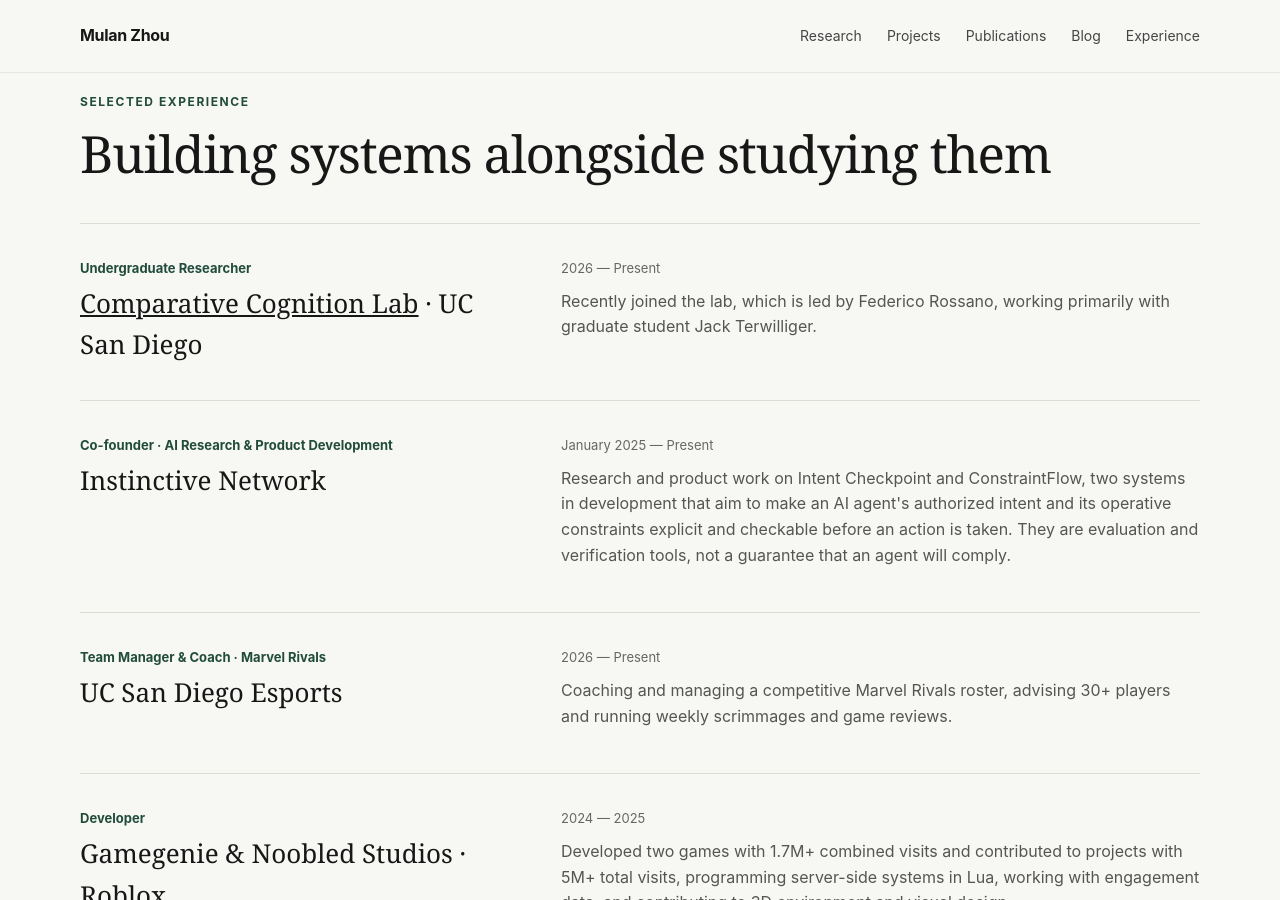
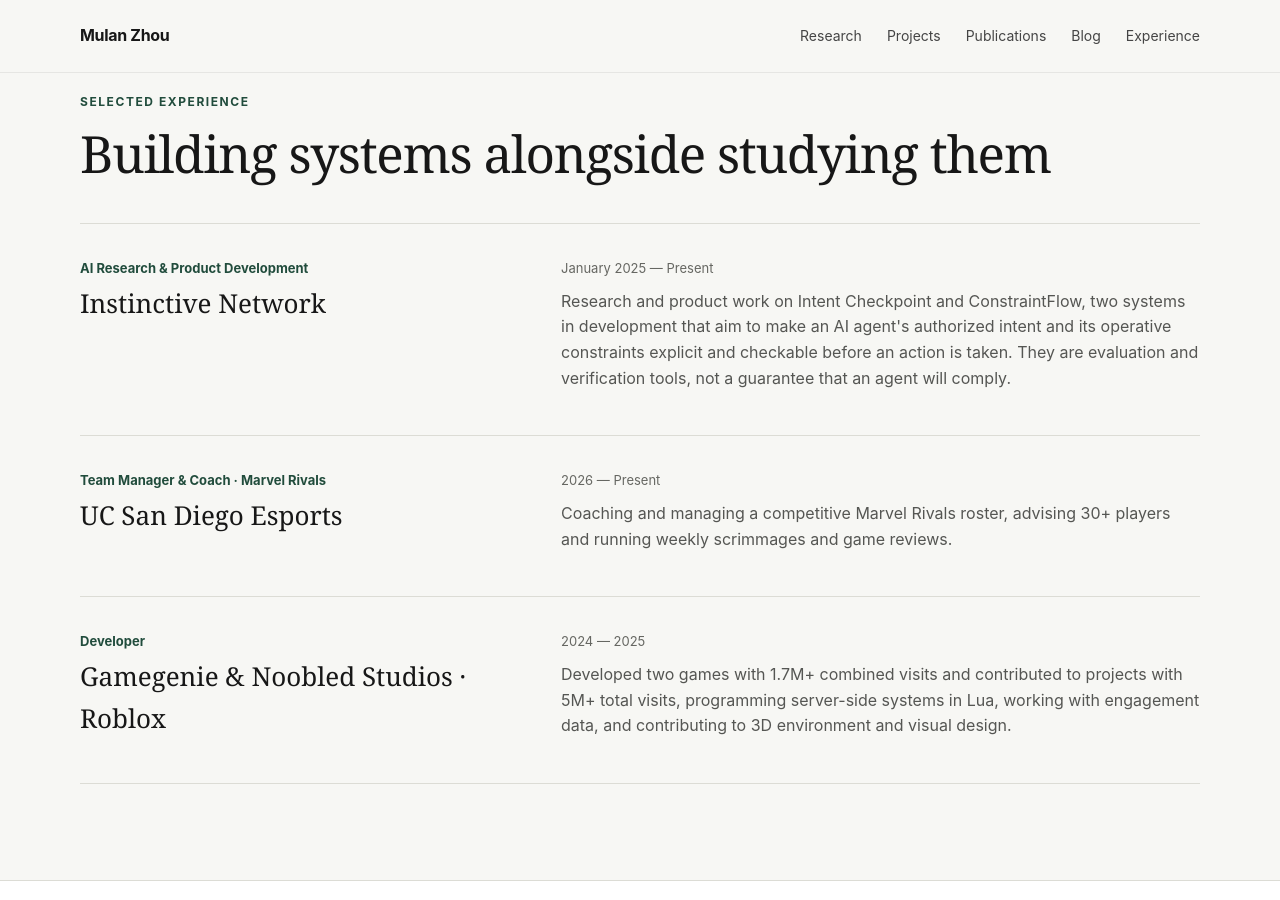
Before and after one commit to mulanz689/mulanz689.github.io, a Jekyll site: the page index.html, which Jekyll copies as it is, in a window 1280 px wide and 900 px high, scrolled down 4679 px. Built offline with Jekyll 4.4.1, drawn with Linux system fonts in a browser that asks for light colours.

Commit message:
Experience: drop Co-founder from the title, remove the lab entry
- Instinctive Network role is now AI Research & Product Development.
- Remove the Comparative Cognition Lab entry in full.

```diff
--- a/index.html
+++ b/index.html
@@ -225,21 +225,7 @@
       <div class="experience-list">
         <article class="experience-item">
           <div>
-            <p class="role">Undergraduate Researcher</p>
-            <h3><a href="https://cclab.ucsd.edu/" target="_blank" rel="noopener noreferrer">Comparative Cognition Lab</a> · UC San Diego</h3>
-          </div>
-          <div class="experience-copy">
-            <p class="date">2026 — Present</p>
-            <p>
-              Recently joined the lab, which is led by Federico Rossano, working primarily with
-              graduate student Jack Terwilliger.
-            </p>
-          </div>
-        </article>
-
-        <article class="experience-item">
-          <div>
-            <p class="role">Co-founder · AI Research &amp; Product Development</p>
+            <p class="role">AI Research &amp; Product Development</p>
             <h3>Instinctive Network</h3>
           </div>
           <div class="experience-copy">
```
